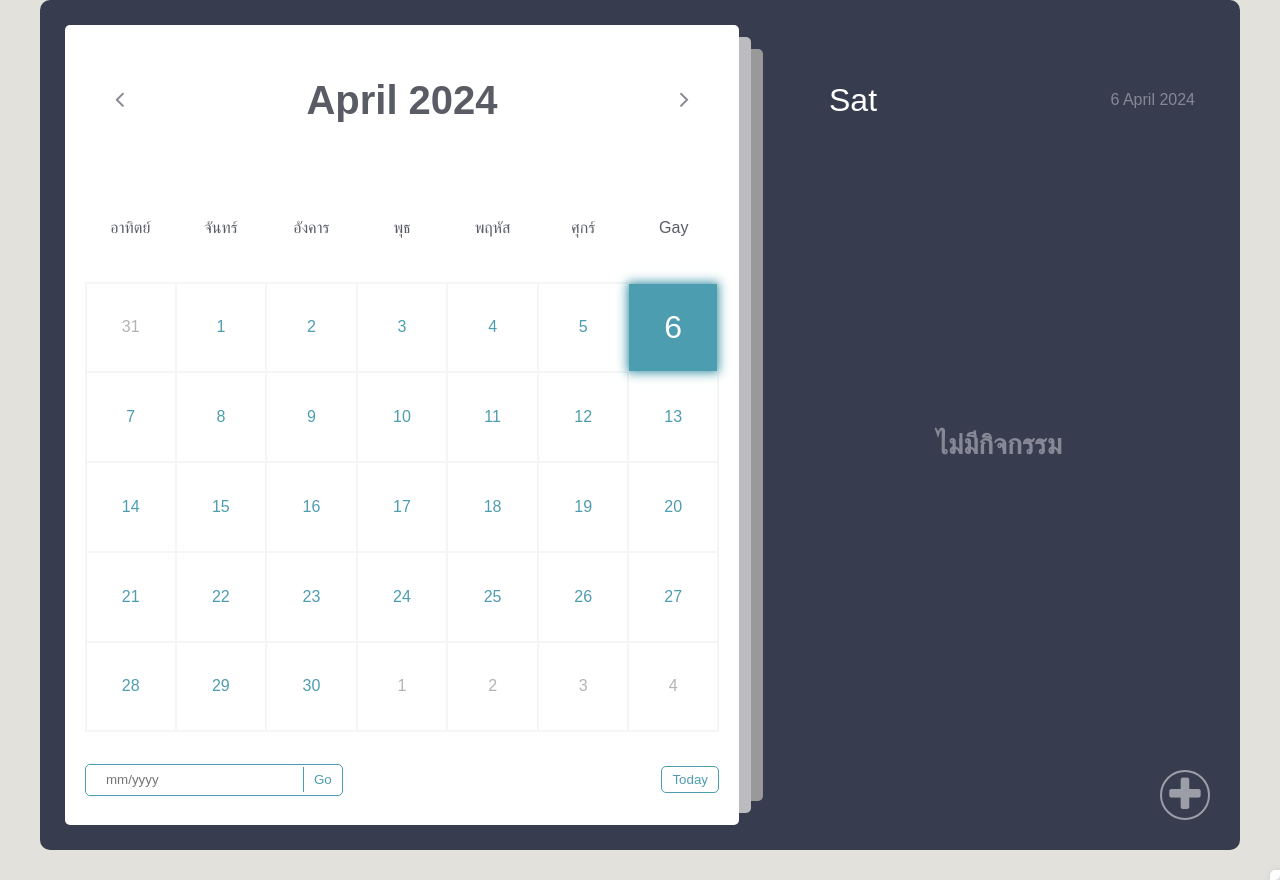
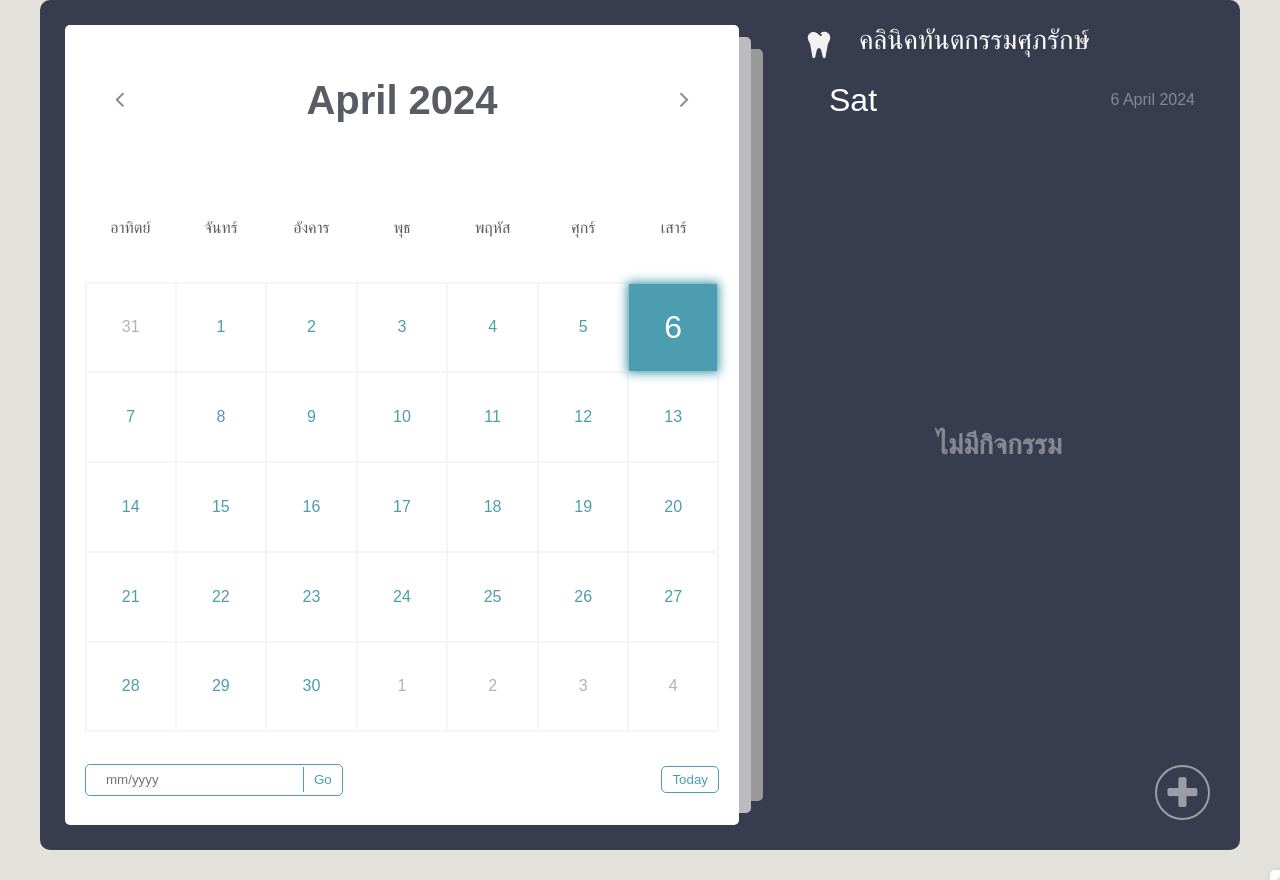
Before and after one commit to Poraparint/Calendar-Template, a plain HTML site: page UI.html in a window 1280 px wide. Drawn offline with Linux system fonts and the light colour scheme.

Commit message:
new update

```diff
--- a/CSS/UI.css
+++ b/CSS/UI.css
@@ -291,6 +291,19 @@ body {
     padding: 20px 0;
 }
 
+.right .dentist{
+    width: fit-content;
+    margin-left: 100px;
+    font-size: 27px;
+    position: absolute;
+}
+
+.right img {
+    position: absolute;
+    margin-top: 5px;
+    margin-left: 40px;
+}
+
 .right .today-date {
     width: 100%;
     height: 50px;
@@ -415,8 +428,8 @@ body {
     position: absolute;
     bottom: 30px;
     right: 30px;
-    width: 50px;
-    height: 50px;
+    width: 55px;
+    height: 55px;
     display: flex;
     align-items: center;
     justify-content: center;
@@ -435,7 +448,7 @@ body {
 
 .add-event i {
     pointer-events: none;
-    font-size: 40px;
+    font-size: 38px;
 }
 
 .events .no-event {
@@ -561,7 +574,7 @@ body {
 
 /* media queries */
 
-@media screen and (max-width: 1000px) {
+@media screen and (max-width: 900px) {
     body {
         align-items: flex-start;
         justify-content: flex-start;
--- a/UI.html
+++ b/UI.html
@@ -7,6 +7,7 @@
     <title>ToDo List</title>
     <link rel="stylesheet" href="CSS/UI.css" />
     <link rel="stylesheet" href="https://cdnjs.cloudflare.com/ajax/libs/font-awesome/4.7.0/css/font-awesome.min.css">
+
 </head>
 
 <body>
@@ -25,7 +26,7 @@
                     <div>พุธ</div>
                     <div>พฤหัส</div>
                     <div>ศุกร์</div>
-                    <div>gay</div>
+                    <div>เสาร์</div>
                 </div>
                 <div class="days"></div>
                 <div class="goto-today">
@@ -38,6 +39,8 @@
             </div>
         </div>
         <div class="right">
+            <img src="./assets/tooth.svg" alt="" width="40px" height="30px">
+            <div class="dentist">คลินิคทันตกรรมศุภรักษ์</div>
             <div class="today-date">
                 <div class="event-day">wed</div>
                 <div class="event-date"></div>
```
Also changed, not shown: assets/tooth.svg (added).
